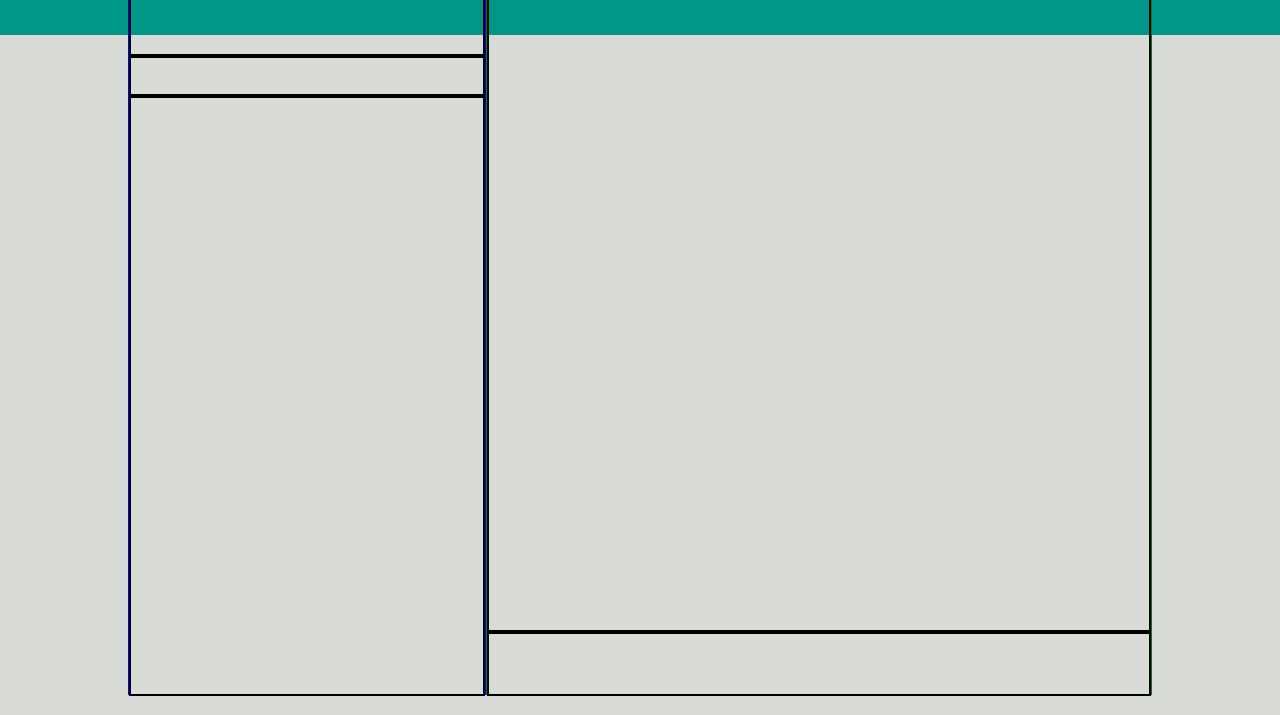
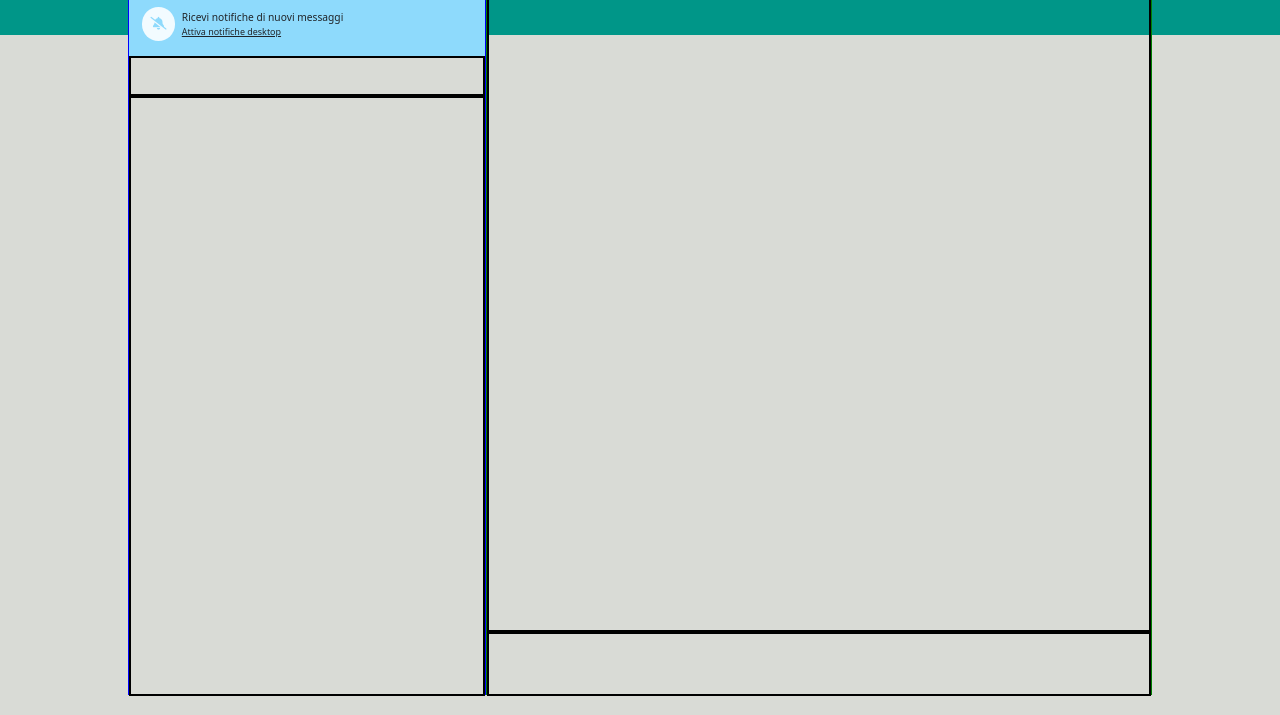
Before and after one commit to cioby09/vue-boolzapp, a plain HTML site: page index.html in a window 1280 px wide. Shown: the part 85-800 px from the top of the page. Drawn offline with nearby package versions, Linux system fonts and the light colour scheme.

Commit message:
Layout: notification layout

```diff
--- a/css/style.css
+++ b/css/style.css
@@ -68,8 +68,40 @@ img {
 
 /* Menu notification */
 .menu-notification {
+    display: flex;
     height: 8vh;
-    border: 2px solid black;
+    background-color: #8EDAFC;
+    align-items: center;
+    padding-left: 1vw;
+}
+
+.menu-notification i {
+    display: flex;
+    align-items: center;
+    background-color: #F2FBFF;
+    color: #8EDAFC;
+    font-size: 1vw;
+    padding: 1.1vh;
+    aspect-ratio: 1 / 1;
+    border-radius: 50%;
+}
+
+.menu-notification-info {
+    display: flex;
+    flex-direction: column;
+    justify-content: center;
+    padding-left: 0.5vw;
+}
+
+.up-notification {
+    font-size: 0.8vw;
+    font-weight: 500;
+}
+
+.down-notification {
+    font-size: 0.7vw;
+    font-weight: 300;
+    text-decoration: underline;
 }
 
 /* Menu search */
--- a/index.html
+++ b/index.html
@@ -21,6 +21,7 @@
             <div class="app-container d-flex">
                 <!-- App menu (Left column) -->
                 <div class="menu">
+                    <!-- Header -->
                     <div class="menu-header">
                         <div class="menu-left-header">
                             <img src="img/avatar_io.jpg" alt="Avatar Io">
@@ -32,8 +33,13 @@
                             <i class="fa-solid fa-ellipsis-vertical"></i>
                         </div>
                     </div>
+                    <!-- Notification -->
                     <div class="menu-notification">
-
+                        <i class="fa-solid fa-bell-slash"></i>
+                        <div class="menu-notification-info">
+                            <span class="up-notification">Ricevi notifiche di nuovi messaggi</span>
+                            <span class="down-notification">Attiva notifiche desktop</span>
+                        </div>
                     </div>
                     <div class="menu-search">
 
```
